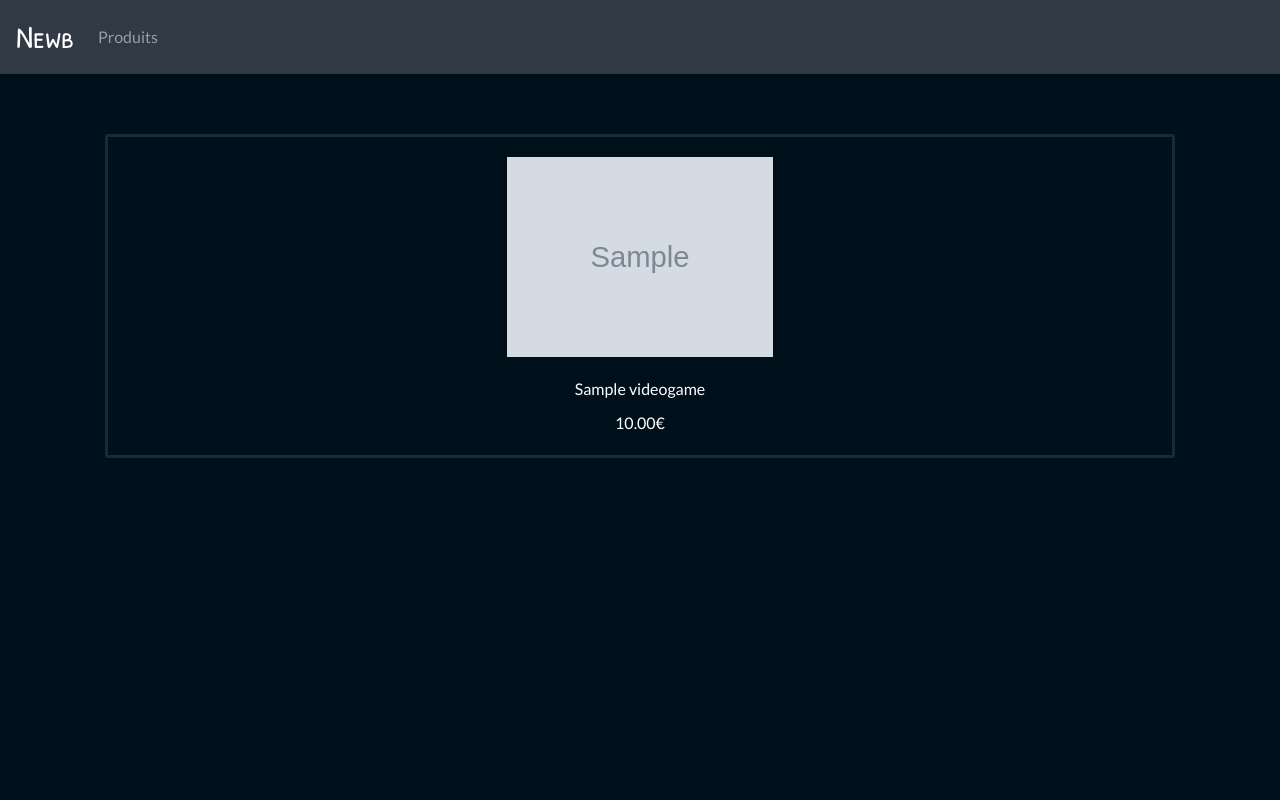
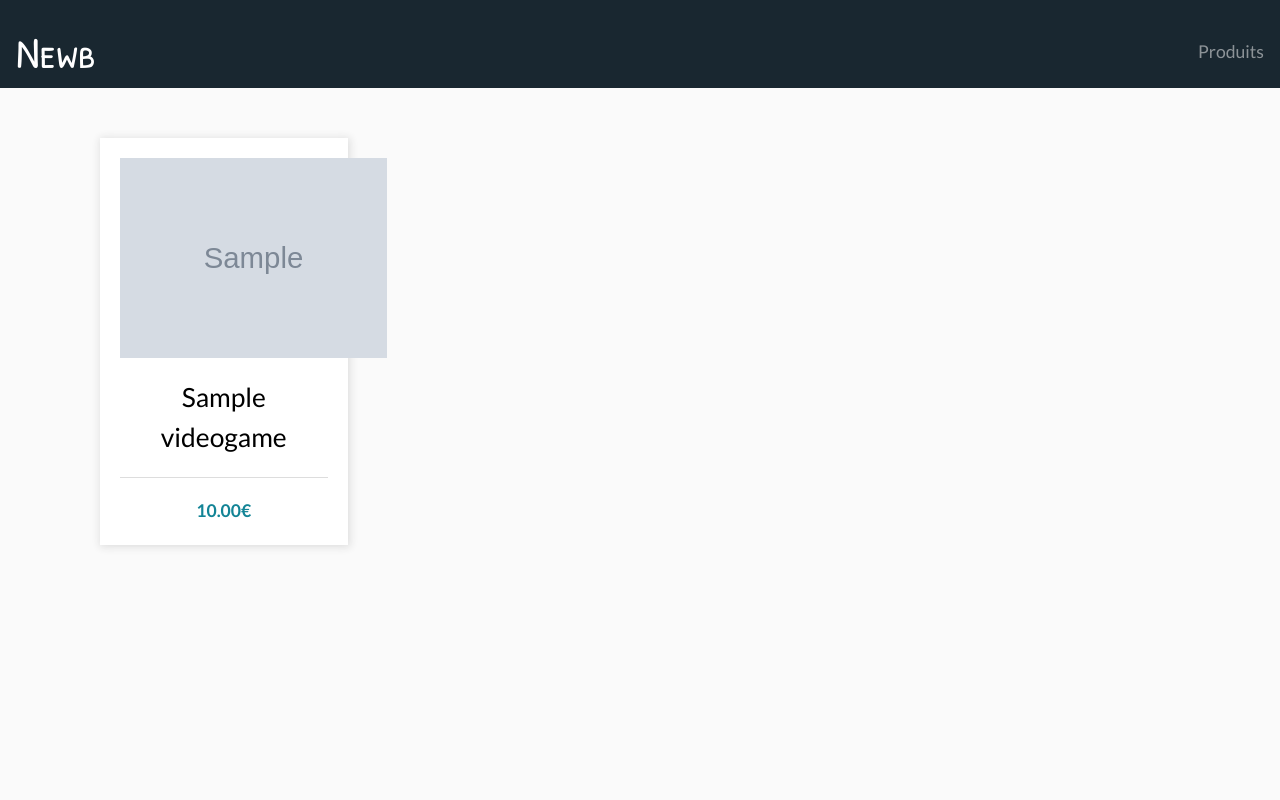
Before and after one commit to bappun/newb, a Django app: page /products/ in a window 1280 px wide. Run offline with Django 3.2, Linux system fonts and the light colour scheme; tables that the repository leaves empty hold one stand-in row (values such as "Sample post"); grey boxes marked "Sample" are stand-in pictures; style sheets or scripts are compiled from the project's sources; some libraries are stand-ins or nearby versions.

Commit message:
style and ui update

```diff
--- a/newb/static/css/_var.scss
+++ b/newb/static/css/_var.scss
@@ -16,18 +16,25 @@
 
 @font-face {
   font-family: 'Lato';
-  src: url('/static/font/lato/Lato-Bol.ttf');
+  src: url('/static/font/lato/Lato-Bold.ttf');
   font-weight: 700;
 }
 
-$accent-color: #5e9b9e;
 
-$nav-bg-color: #303944;
-$nav-height: 74px;
+$primary-color-dark: #00101a;
+$primary-color: #303944;
+//$accent-color-dark: #5e9b9e;
+//$accent-color: #e1fcf8;
+$accent-color-dark: #138496;
+$accent-color: #17a2b8;
+$grey-normal: #dddddd;
+$grey-light: #fafafa;
 
-$footer-bg-color: #303944;
+$bg-color: $grey-light;
+$nav-bg-color: rgba($primary-color-dark, 0.9);
+$footer-bg-color: $primary-color;
+$product-bg-color: white;
+$product-shadow-color: $grey-normal;
+
+$nav-height: 5em;
 $footer-height: 200px;
-
-$bg-color: #00101a;
-
-$product-bg-color: $accent-color;
--- a/newb/static/css/base.scss
+++ b/newb/static/css/base.scss
@@ -1,7 +1,91 @@
 @import "var";
+
+.load-container {
+  height: 100vh;
+  width: 100vw;
+  position: fixed;
+  z-index: 1100;
+  display: flex;
+  justify-content: center;
+  align-items: center;
+  background-color: black;
+}
+
+.loader,
+.loader:after {
+  border-radius: 50%;
+  width: 10em;
+  height: 10em;
+}
+
+.loader {
+  font-size: 10px;
+  position: relative;
+  text-indent: -9999em;
+  border-top: 1.1em solid rgba(255, 255, 255, 0.2);
+  border-right: 1.1em solid rgba(255, 255, 255, 0.2);
+  border-bottom: 1.1em solid rgba(255, 255, 255, 0.2);
+  border-left: 1.1em solid #ffffff;
+  -webkit-transform: translateZ(0);
+  -ms-transform: translateZ(0);
+  transform: translateZ(0);
+  -webkit-animation: load8 1.1s infinite linear;
+  animation: load8 1.1s infinite linear;
+}
+
+@-webkit-keyframes load8 {
+  0% {
+    -webkit-transform: rotate(0deg);
+    transform: rotate(0deg);
+  }
+  100% {
+    -webkit-transform: rotate(360deg);
+    transform: rotate(360deg);
+  }
+}
+
+@keyframes load8 {
+  0% {
+    -webkit-transform: rotate(0deg);
+    transform: rotate(0deg);
+  }
+  100% {
+    -webkit-transform: rotate(360deg);
+    transform: rotate(360deg);
+  }
+}
+
+button {
+  cursor: pointer;
+}
 
 .brand {
   font-family: 'PatrickHandSC', sans-serif;
+}
+
+.not-really-a-button {
+  background: none;
+  border: none;
+  padding: 0;
+  display: block;
+  width: 100%;
+}
+
+
+.modal {
+
+  .modal-header {
+    color: white;
+    background-color: $accent-color-dark;
+
+    .close {
+      color: white;
+      text-shadow: none;
+    }
+  }
+  .modal-content {
+    border-radius: 0;
+  }
 }
 
 html, body {
@@ -9,31 +93,41 @@ html, body {
 }
 
 body {
+  font-size: 1.1em;
   background-color: $bg-color;
-  color: white;
-  z-index: 0;
-  position: relative;
   font-family: 'Lato', sans-serif;
+
+  &.modal-open {
+    padding-right: 0 !important;
+  }
+
+  &.loading {
+    background-color: black;
+  }
 }
 
-
 header {
+  color: white;
 
   nav {
     background-color: $nav-bg-color;
     height: $nav-height;
+    line-height: $nav-height;
 
     .navbar-brand {
-      font-size: 2em;
+      font-size: 2.5em;
+      margin: 0;
+      padding: 0;
+    }
+    .nav-link {
+      padding: 0;
     }
   }
 }
 
 .page {
-  padding-top: $nav-height + 40px;
-  padding-bottom: 40px;
-  z-index: 1;
-  position: relative;
+  padding-top: $nav-height + 2em;
+  padding-bottom: 2em;
   margin-bottom: $footer-height;
   min-height: 100vh;
   background-color: $bg-color;
@@ -49,17 +143,18 @@ footer {
   text-align: center;
   display: flex;
   align-items: center;
+  color: white;
+  z-index: -1;
 
   .footer-inner {
 
     .footer-header {
-      font-size: 2.5em;
-      margin-bottom: 10px;
+      font-size: 3em;
+      margin-bottom: 0.5em;
     }
 
     .footer-name,
     .footer-date {
-      font-size: 0.8em;
       opacity: 0.5;
     }
 
--- a/newb/static/css/shop/products.scss
+++ b/newb/static/css/shop/products.scss
@@ -1,34 +1,49 @@
 @import "../var";
 
 .products-list {
-  display: flex;
-  justify-content: space-between;
-  align-items: center;
-  padding: -20px;
+  padding: 0;
+  margin: 0;
 
-  .product {
-    display: flex;
-    flex-direction: column;
-    align-items: center;
-    flex: 1 1 25%;
-    padding: 20px;
-    margin: 20px;
-    border: 3px solid rgba($product-bg-color, 0.2);
-    border-radius: 2px;
-    transition: all ease 400ms;
-    color: inherit;
+  .list-item {
+    list-style: none;
+    padding: 15px;
 
-    &:hover {
+    .product {
+      padding: 20px;
       background-color: $product-bg-color;
-      text-decoration: none;
+      transition: transform ease-in-out 200ms;
+      box-shadow: 1px 1px 8px 1px $product-shadow-color;
+
+      .product-picture {
+        margin-bottom: 20px;
+      }
+
+      .product-title {
+        margin-bottom: 20px;
+        font-size: 1.5em;
+        height: 3em;
+        display: flex;
+        justify-content: center;
+        align-items: center;
+      }
+
+      .product-price {
+        font-weight: bold;
+        color: $accent-color-dark;
+        border-top: 1px solid $grey-normal;
+        padding-top: 20px;
+      }
+
+      &:hover {
+        transform: scale(1.1);
+        z-index: 10;
+      }
     }
 
-    .product-picture {
-      margin-bottom: 20px;
-    }
-
-    .product-title {
-      margin-bottom: 10px;
+    .product-details {
+      div + div {
+        padding-top: 1em;
+      }
     }
   }
 }
--- a/newb/templates/base.html
+++ b/newb/templates/base.html
@@ -3,7 +3,7 @@
 <html>
     <head>
         <link rel="icon" type="image/png" href="{% static 'img/favicon-32x32.png' %}" />
-        <title>{% block title %}{% endblock title %}</title>
+        <title>{% block title %}{% endblock title %} - Newb</title>
 
         <meta http-equiv="X-UA-Compatible" content="IE=edge" />
         <meta name="viewport" content="width=device-width, initial-scale=1">
@@ -12,9 +12,10 @@
         <link rel="stylesheet" type="text/css" href="{% sass_src 'css/base.scss' %}">
         {% render_block 'css' %}
     </head>
-    <body>
+    <body class="loading">
+        <div class="load-container"><div class="loader"></div></div>
         <header>
-            <nav class="navbar fixed-top navbar-dark bg-faded navbar-expand-md">
+            {% comment %}<nav class="navbar fixed-top navbar-dark bg-faded navbar-expand-md">
                 <button class="navbar-toggler navbar-toggler-right" type="button" data-toggle="collapse" data-target="#navbarSupportedContent" aria-controls="navbarSupportedContent" aria-expanded="false" aria-label="Toggle navigation">
                     <span class="navbar-toggler-icon"></span>
                 </button>
@@ -26,6 +27,14 @@
                         </li>
                     </ul>
                 </div>
+            </nav>{% endcomment %}
+            <nav class="navbar fixed-top navbar-dark bg-faded">
+                <a class="navbar-brand brand" href="/">Newb</a>
+                <ul class="navbar-nav">
+                    <li class="nav-item">
+                        <a class="nav-link" href="{% url 'shop:products' %}">Produits</a>
+                    </li>
+                </ul>
             </nav>
         </header>
 
@@ -43,10 +52,19 @@
             </div>
         </footer>
 
-        <script src="https://code.jquery.com/jquery-3.2.1.slim.min.js" integrity="sha384-KJ3o2DKtIkvYIK3UENzmM7KCkRr/rE9/Qpg6aAZGJwFDMVNA/GpGFF93hXpG5KkN" crossorigin="anonymous"></script>
+        <script src="https://code.jquery.com/jquery-3.2.1.min.js" integrity="sha256-hwg4gsxgFZhOsEEamdOYGBf13FyQuiTwlAQgxVSNgt4=" crossorigin="anonymous"></script>
         <script src="https://cdnjs.cloudflare.com/ajax/libs/popper.js/1.11.0/umd/popper.min.js" integrity="sha384-b/U6ypiBEHpOf/4+1nzFpr53nxSS+GLCkfwBdFNTxtclqqenISfwAzpKaMNFNmj4" crossorigin="anonymous"></script>
         <script src="https://maxcdn.bootstrapcdn.com/bootstrap/4.0.0-beta/js/bootstrap.min.js" integrity="sha384-h0AbiXch4ZDo7tp9hKZ4TsHbi047NrKGLO3SEJAg45jXxnGIfYzk4Si90RDIqNm1" crossorigin="anonymous"></script>
         <script type="text/javascript">
+            // loading screen
+            $(window).on('load', function () {
+                $('.load-container').fadeOut(500, function () {
+                    $('body').removeClass('loading');
+                    $('.load-container').remove();
+                });
+            });
+
+            // add _blank on external links
             $.expr[':'].external = function(obj){
                 return !obj.href.match(/^mailto\:/)
                        && (obj.hostname != location.hostname)
@@ -54,6 +72,33 @@
                        && !obj.href.match(/^$/)
             };
             $('a:external').attr('target', '_blank');
+
+            // footer fix when modal opened
+            scrollbarWidth = function () {
+                var parent, child, width;
+
+                if (width === undefined) {
+                    parent = $('<div style="width:50px;height:50px;overflow:auto"><div/></div>').appendTo('body');
+                    child = parent.children();
+                    width = child.innerWidth() - child.height(99).innerWidth();
+                    parent.remove();
+                }
+
+                return width;
+            };
+
+            var $modal = $('.modal');
+            var $page = $('.page');
+            var $footer = $('footer');
+            $modal.on('show.bs.modal', function () {
+                var padding = scrollbarWidth();
+                $page.css('padding-right', padding);
+                $footer.css('padding-right', padding);
+            });
+            $modal.on('hidden.bs.modal', function () {
+                $page.css('padding-right', 0);
+                $footer.css('padding-right', 0);
+            })
         </script>
         {% render_block 'js' %}
     </body>
--- a/newb/templates/shop/products.html
+++ b/newb/templates/shop/products.html
@@ -1,18 +1,20 @@
 {% extends 'base.html' %}
 {% load sekizai_tags static sass_tags %}
 
+{% block title %}Produits{% endblock %}
 {% block page %}
     {% addtoblock 'css' %}
         <link rel="stylesheet" type="text/css" href="{% sass_src 'css/shop/products.scss' %}">
     {% endaddtoblock %}
 
-    <div class="products-list">
+    <ul class="products-list row">
         {% for product in products %}
-            <a href="#" class="product" data-toggle="modal" data-target="#modal-{{ product.id }}">
+            <li class="list-item col-lg-3 col-md-4 col-sm-6 col-12">
+                <button type="button" class="not-really-a-button product" data-toggle="modal" data-target="#modal-{{ product.id }}">
                     <div class="product-picture"><img height="200px" src="{{ product.picture }}" /></div>
-                <div class="product-title">{{ product.title }}</div>
-                <div class="product-price">{{ product.price }}€</div>
-            </a>
+                    <div class="product-title"><span>{{ product.title }}</span></div>
+                    <div class="product-price"><span>{{ product.price }}€</span></div>
+                </button>
                 <div class="modal fade" id="modal-{{ product.id }}" tabindex="-1" role="dialog" aria-labelledby="modal-{{ product.id }}-label" aria-hidden="true">
                     <div class="modal-dialog" role="document">
                         <div class="modal-content">
@@ -22,22 +24,22 @@
                                     <span aria-hidden="true">&times;</span>
                                 </button>
                             </div>
-                        <div class="modal-body">
-                            {{ product.release_date }}
-                            {{ product.genre }}
-                            {{ product.platform }}
-                            {{ product.editor }}
-                            {{ product.developer }}
-                            {{ product.description }}
-                            {{ product.price }}
+                            <div class="modal-body product-details">
+                                <div><b>Date de sortie : </b>{{ product.release_date }}</div>
+                                <div><b>Genre(s) : </b>{{ product.genres }}</div>
+                                <div><b>Plateforme(s) : </b>{{ product.platforms }}</div>
+                                <div><b>Éditeur : </b>{{ product.editor }}</div>
+                                <div><b>Développeur : </b>{{ product.developer }}</div>
+                                <div><b>Description : </b><br/>{{ product.description }}</div>
                             </div>
                             <div class="modal-footer">
+                                <button type="button" class="btn btn-info">Acheter - {{ product.price }}€</button>
                                 <button type="button" class="btn btn-secondary" data-dismiss="modal">Fermer</button>
-                            <button type="button" class="btn btn-primary">Acheter</button>
                             </div>
                         </div>
                     </div>
                 </div>
+            </li>
         {% endfor %}
-    </div>
+    </ul>
 {% endblock %}
```
Also changed, not shown: newb/static/css/shop/index.scss (+14 -4 lines), newb/templates/shop/index.html (+4 -3 lines). Lines whose indentation alone changed are shown as unchanged.
